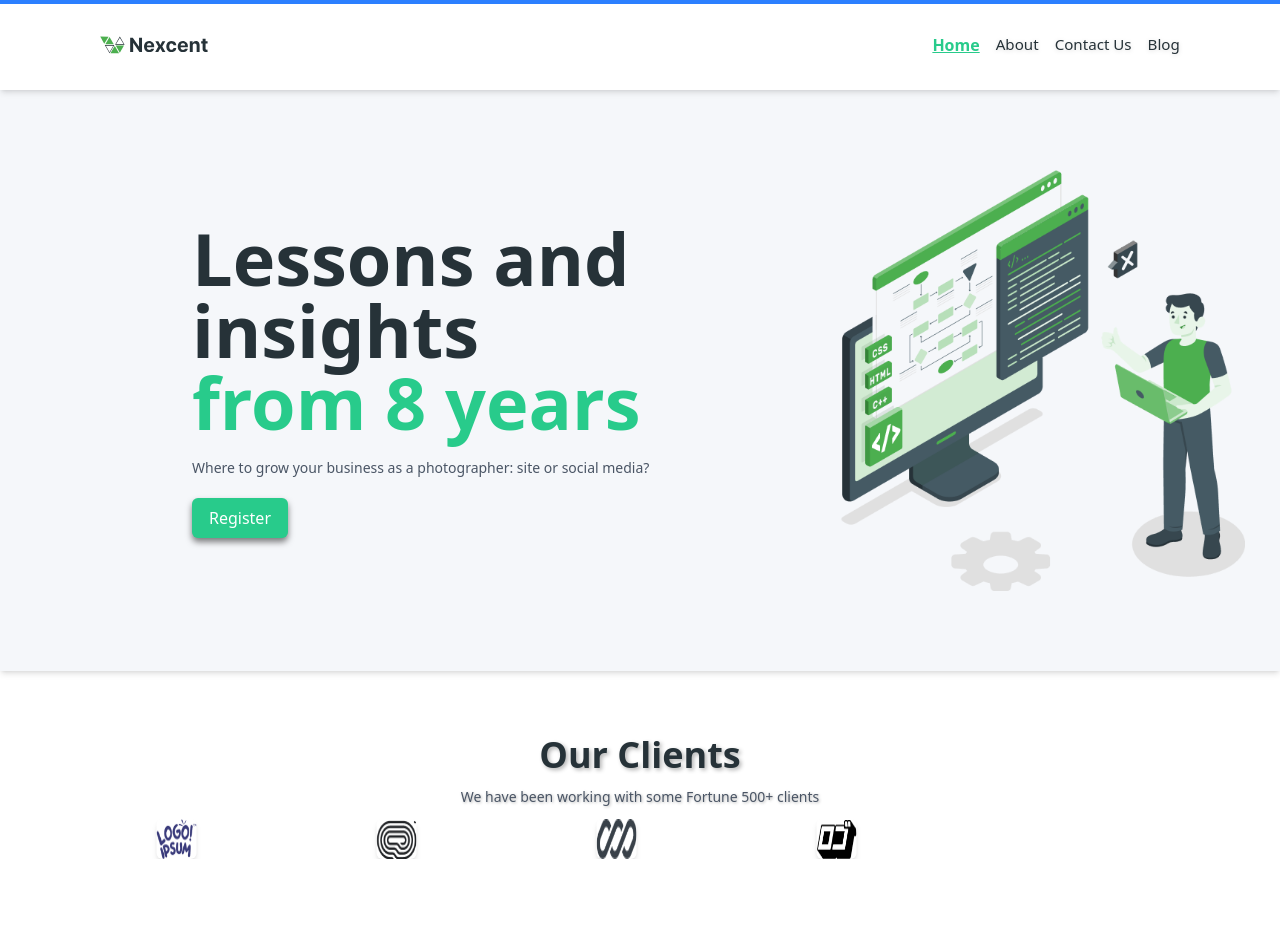
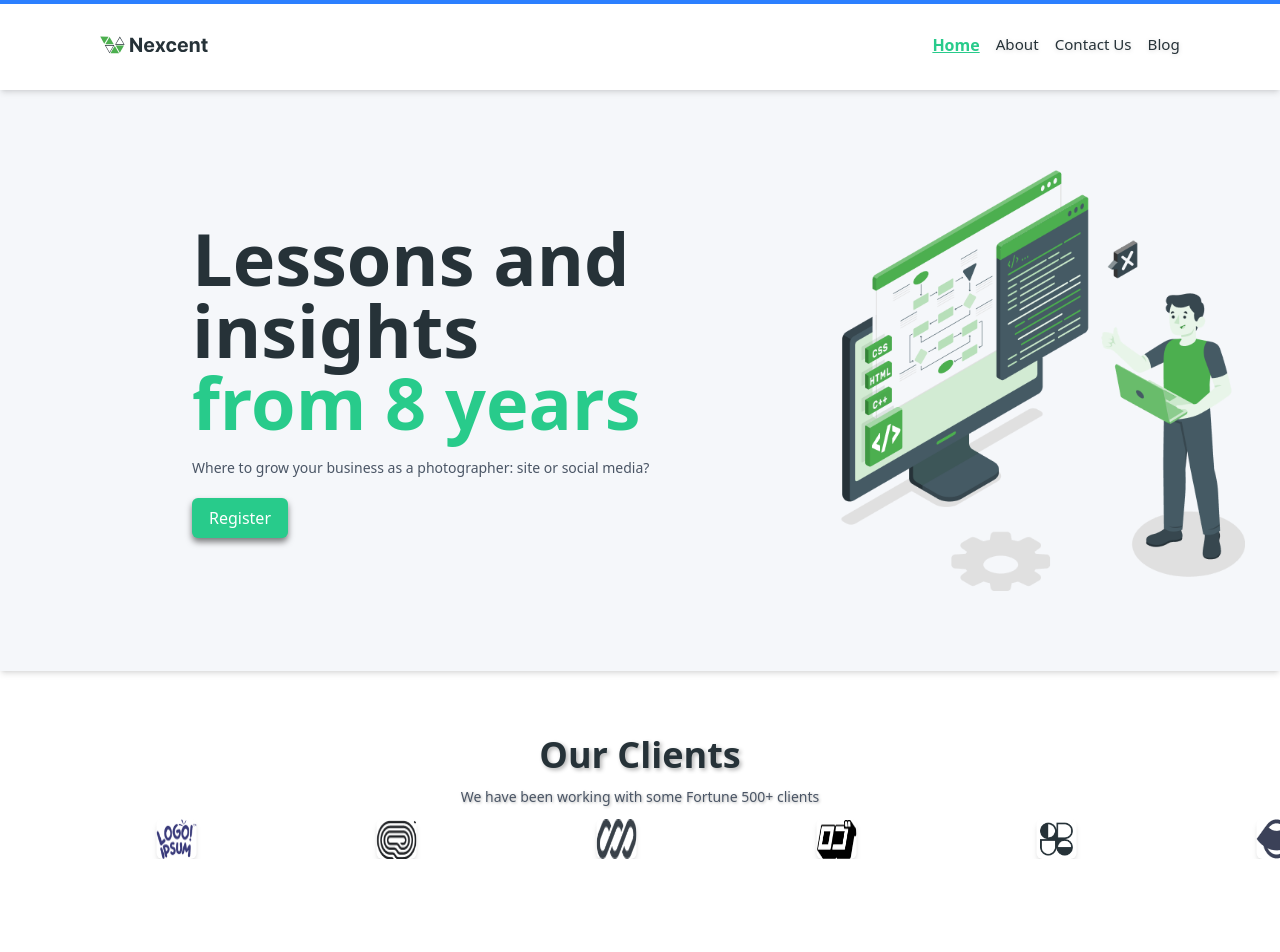
Before and after one commit to arslan-7644539/Nexcent-cloned-figma, a React (Vite) app: page / in a window 1280 px wide. Shown: the top 952 px of the page. Built offline with nearby package versions, Linux system fonts and the light colour scheme; no server answers; the database is empty.

Commit message:
slid logo animation improved

```diff
--- a/src/pages/home/componets/ClientsSection.jsx
+++ b/src/pages/home/componets/ClientsSection.jsx
@@ -23,6 +23,9 @@ const ClientsSection = () => {
           animate={{
             x: "-100%", // Animate logos to move left
           }}
+          // whileHover={{
+          //   x: 0,
+          // }}
           transition={{
             x: {
               repeat: Infinity, // Repeat the animation infinitely
@@ -31,14 +34,41 @@ const ClientsSection = () => {
               ease: "linear", // Make the scroll smooth and linear
             },
           }}
-          className="flex space-x-45"
+          className="flex space-x-45 "
         >
           {clientsLogos.map((logo, index) => (
-            <img
+            <motion.img
               key={index}
               src={logo}
               alt="Client Logo"
-              className="w-10 h-10 rounded-md shadow-md"
+              className="w-10 h-10  rounded-md shadow-md"
+            />
+          ))}
+          {/* ------------- */}
+          {clientsLogos.map((logo, index) => (
+            <motion.img
+              key={index}
+              src={logo}
+              alt="Client Logo"
+              className="w-10 h-10  rounded-md shadow-md"
+            />
+          ))}
+          {/* ---------------- */}
+          {clientsLogos.map((logo, index) => (
+            <motion.img
+              key={index}
+              src={logo}
+              alt="Client Logo"
+              className="w-10 h-10  rounded-md shadow-md"
+            />
+          ))}
+          {/* --------------------- */}
+          {clientsLogos.map((logo, index) => (
+            <motion.img
+              key={index}
+              src={logo}
+              alt="Client Logo"
+              className="w-10 h-10  rounded-md shadow-md"
             />
           ))}
         </motion.div>
```
